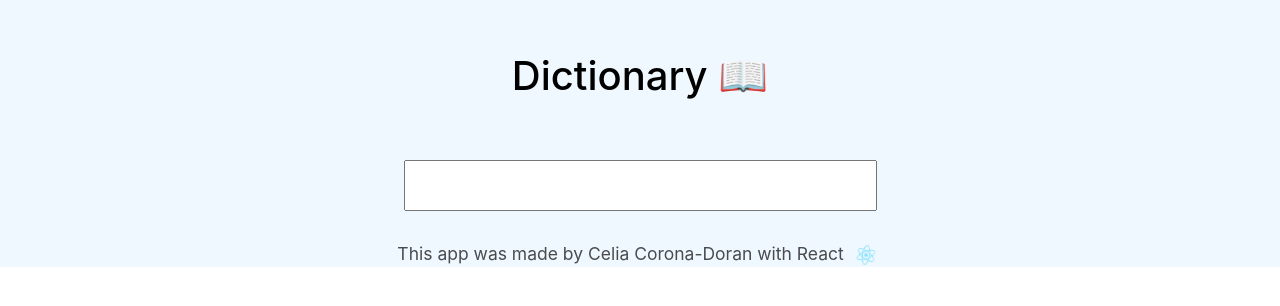
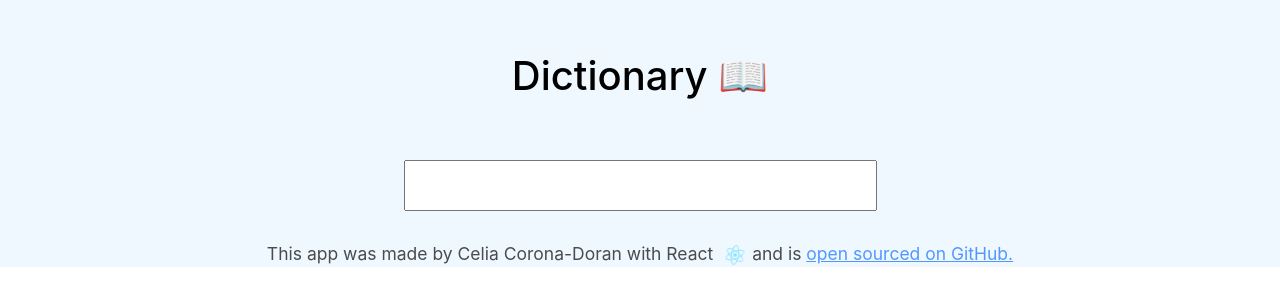
Before and after one commit to Newadventure2022/dictionary-project, a React (Create React App) app: page / in a window 1280 px wide. Shown: the top 306 px of the page. Built offline with nearby package versions, Linux system fonts and the light colour scheme.

Commit message:
Added my GitHub link to the footer

```diff
--- a/public/index.html
+++ b/public/index.html
@@ -6,7 +6,9 @@
   <link rel="icon" href="%PUBLIC_URL%/favicon.ico" />
   <meta name="viewport" content="width=device-width, initial-scale=1" />
   <meta name="theme-color" content="#000000" />
-  <meta name="description" content="Web site created using create-react-app" />
+  <meta name="Dictionary App" content="Web site created using create-react-app" />
+  <link href="https://cdn.jsdelivr.net/npm/bootstrap@5.3.1/dist/css/bootstrap.min.css" rel="stylesheet"
+    integrity="sha384-4bw+/aepP/YC94hEpVNVgiZdgIC5+VKNBQNGCHeKRQN+PtmoHDEXuppvnDJzQIu9" crossorigin="anonymous">
   <link href="https://cdn.jsdelivr.net/npm/bootstrap@5.3.1/dist/css/bootstrap.min.css" rel="stylesheet"
     integrity="sha384-4bw+/aepP/YC94hEpVNVgiZdgIC5+VKNBQNGCHeKRQN+PtmoHDEXuppvnDJzQIu9" crossorigin="anonymous">
   <link rel="apple-touch-icon" href="%PUBLIC_URL%/logo192.png" />
--- a/src/App.js
+++ b/src/App.js
@@ -18,6 +18,14 @@ export default function App() {
           <p className="small">
             This app was made by Celia Corona-Doran with React{" "}
             <img src={logo} className="App-logo" alt="logo" />
+            and is{" "}
+            <a
+              href="https://github.com/Newadventure2022/Travel-Project"
+              target="_blank"
+              title="Link to Celia's GitHub"
+            >
+              open sourced on GitHub.
+            </a>
           </p>
         </footer>
       </div>
```
